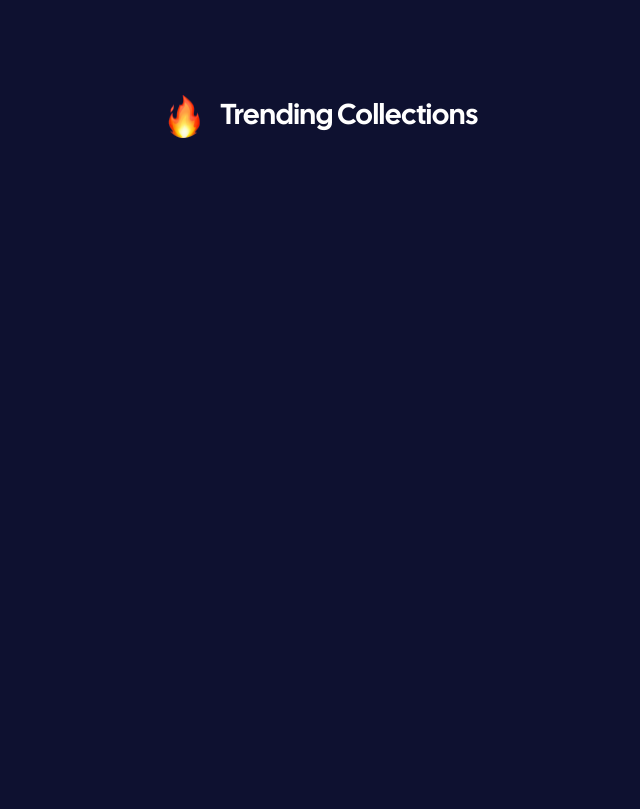
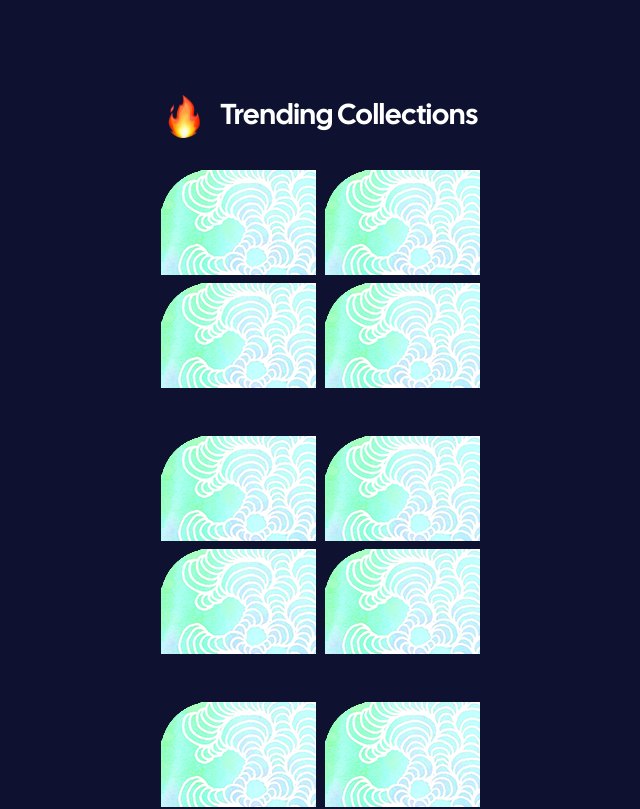
Before and after one commit to Berthje/avatarmarket, a Next.js app: page / in a window 1280 px wide. Shown: the part 505-1314 px from the top of the page, without its empty margins (319-959 px from the left). Before the commit the page ends 800 px from the top, so only its background shows below. Built offline with nearby package versions, Linux system fonts and the light colour scheme.

Commit message:
Image technique hesitaiton, background image or image element?

```diff
--- a/components/Collection.jsx
+++ b/components/Collection.jsx
@@ -1,11 +1,26 @@
-import React from 'react'
+import React from "react";
+import Image from "next/image";
 
-const Collection = ({name, items, previewImage1, previewImage2, previewImage3, previewImage4}) => {
+const Collection = ({
+  name,
+  items,
+  previewImage1,
+  previewImage2,
+  previewImage3,
+  previewImage4,
+}) => {
   return (
-    <div>
+    <div className="pb-12 max-w-[320px]">
+      <div className="w-full h-full grid grid-cols-2 gap-2">
+        <div className='w-[155px] h-[105px] overflow-hidden bg-[url("/collectionImages/foustling1.png")]'></div>
+        <div className='w-[155px] h-[105px] overflow-hidden bg-[url("/collectionImages/foustling1.png")]'></div>
+        <div className='w-[155px] h-[105px] overflow-hidden bg-[url("/collectionImages/foustling1.png")]'></div>
+        <div className='w-[155px] h-[105px] overflow-hidden bg-[url("/collectionImages/foustling1.png")]'></div>
+      </div>
+    </div>
+  );
+};
 
-    </div>
-  )
-}
+export default Collection;
 
-export default Collection
+//<img src={previewImage1} className='-mt-10'></img>
--- a/components/Trending.jsx
+++ b/components/Trending.jsx
@@ -1,6 +1,6 @@
 import React from 'react';
 import Image from "next/image";
-import cover from '../public/heroImage.png'
+import cover from '../public/collectionImages/foustling1.png'
 import Collection from '../components/Collection';
 
 const Trending = () => {
@@ -12,11 +12,11 @@ const Trending = () => {
   ];
 
   return (
-    <div className='px-6 pb-24'>
+    <div className='px-12 pb-24'>
       <h2 className='flex justify-center items font-[CalSans] text-[1.8rem] mb-8'><Image src="/flame.png" alt='flame' width={40} height={40} className='mr-4'/>Trending Collections</h2>
-      <div>
+      <div className='w-80 m-auto'>
         {collections.map(collection => (
-          <Collection name={collection.name} items={collection.items} previewImage1={collection.previewImage1} previewImage2={collection.previewImage2} previewImage3={collection.previewImage3} previewImage4={collection.previewImage4} key={collection.id}/>
+          <Collection name={collection.name} items={collection.items} previewImage1={collection.previewImage1.src} previewImage2={collection.previewImage2.src} previewImage3={collection.previewImage3.src} previewImage4={collection.previewImage4.src} key={collection.id}/>
         ))}
       </div>
     </div>
```
Also changed, not shown: public/collectionImages/foustling1.png (added).
